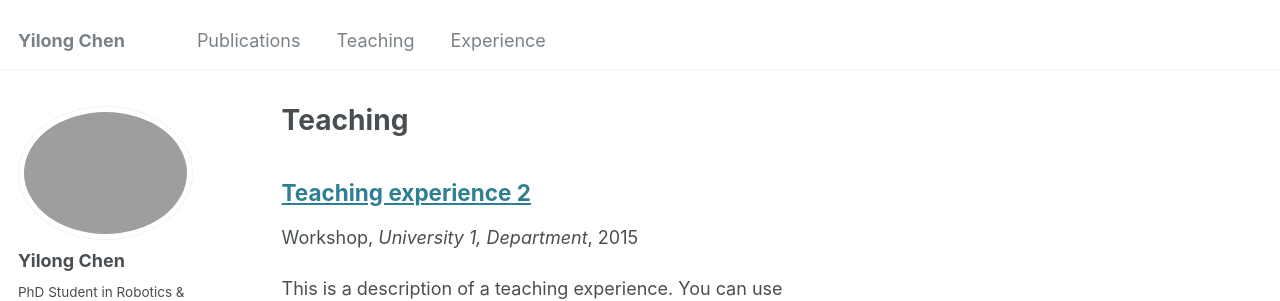
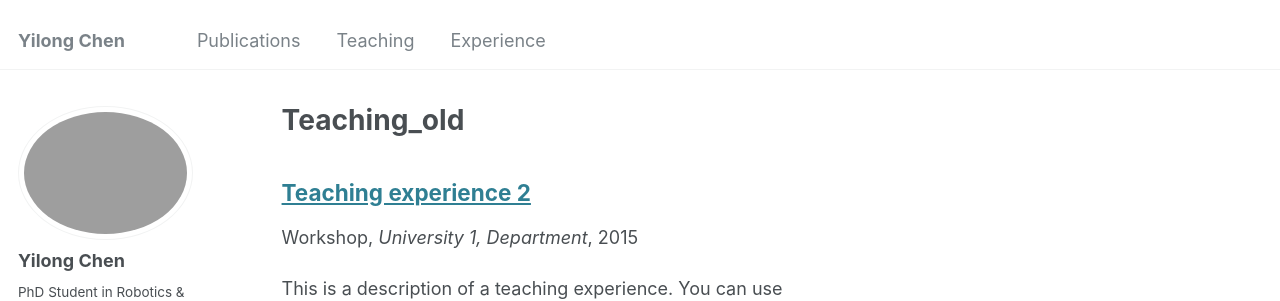
Before and after one commit to chenyilong0520/chenyilong0520.github.io, a Jekyll site: the page built from _pages/teaching.html, in a window 1280 px wide and 936 px high. Shown: the top 301 px of the window. Built offline with Jekyll 4.4.1, drawn with Linux system fonts in a browser that asks for light colours; some web fonts are replaced.

Commit message:
modify teaching

```diff
--- a/_pages/publications.html
+++ b/_pages/publications.html
@@ -1,6 +1,6 @@
 ---
 layout: archive
-title: "Publications"
+title: "Publications_old"
 permalink: /publications_old/
 author_profile: true
 ---
--- a/_pages/teaching.html
+++ b/_pages/teaching.html
@@ -1,7 +1,7 @@
 ---
 layout: archive
-title: "Teaching"
-permalink: /oldteaching/
+title: "Teaching_old"
+permalink: /teaching_old/
 author_profile: true
 ---
 
```
